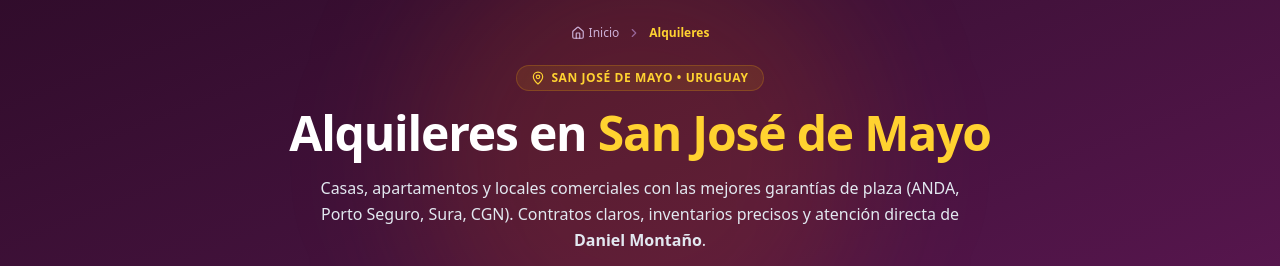
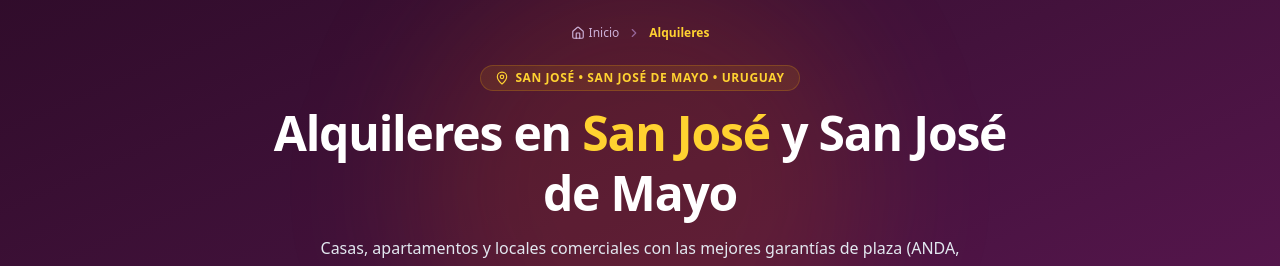
Before and after one commit to Martin-cedres/inmobiliaria-montano, a Next.js app: page /alquileres-san-jose-de-mayo in a window 1280 px wide. Shown: the part 160-426 px from the top of the page. Built offline with nearby package versions, Linux system fonts and the light colour scheme; no server answers; the database is empty.

Commit message:
feat(seo): implementar posicionamiento dual San Jose / San Jose de Mayo y redirecciones 301 para concentrar maxima autoridad en Google

```diff
--- a/next.config.ts
+++ b/next.config.ts
@@ -1,6 +1,35 @@
 import type { NextConfig } from "next";
 
 const nextConfig: NextConfig = {
+  async redirects() {
+    return [
+      {
+        source: '/alquileres-san-jose',
+        destination: '/alquileres-san-jose-de-mayo',
+        permanent: true,
+      },
+      {
+        source: '/casas-en-venta-san-jose',
+        destination: '/casas-en-venta-san-jose-de-mayo',
+        permanent: true,
+      },
+      {
+        source: '/tasaciones-san-jose',
+        destination: '/tasaciones-san-jose-de-mayo',
+        permanent: true,
+      },
+      {
+        source: '/inmobiliaria-san-jose-de-mayo',
+        destination: '/inmobiliaria-san-jose',
+        permanent: true,
+      },
+      {
+        source: '/propiedades-san-jose-de-mayo',
+        destination: '/propiedades-san-jose',
+        permanent: true,
+      },
+    ];
+  },
   async rewrites() {
     return [
       {
--- a/src/app/alquileres-san-jose-de-mayo/page.tsx
+++ b/src/app/alquileres-san-jose-de-mayo/page.tsx
@@ -31,13 +31,17 @@ const PAGE_URL = `${BASE_URL}/alquileres-san-jose-de-mayo`;
 export const revalidate = 86400; // 24 horas ISR
 
 export const metadata: Metadata = {
-  title: 'Alquileres en San José de Mayo | Casas y Apartamentos | Inmobiliaria Montaño',
+  title: 'Alquileres en San José y San José de Mayo | Casas y Apartamentos | Inmobiliaria Montaño',
   description:
-    'Alquiler de casas, apartamentos y locales comerciales en San José de Mayo, Uruguay. Garantías ANDA, Porto Seguro, Sura, CGN y Mapfre. Contratos seguros y atención directa con Daniel Montaño.',
+    'Alquiler de casas, apartamentos y locales comerciales en San José y San José de Mayo, Uruguay. Garantías ANDA, Porto Seguro, Sura, CGN y Mapfre. Contratos seguros y atención directa con Daniel Montaño al 092 776 715.',
   keywords: [
+    'alquileres san jose',
+    'alquileres en san jose',
+    'alquileres san jose uruguay',
+    'alquiler de casas san jose',
+    'apartamentos en alquiler san jose',
     'alquileres san jose de mayo',
     'alquiler de casas san jose uruguay',
-    'apartamentos en alquiler san jose',
     'alquileres anda san jose',
     'alquileres porto seguro san jose',
     'inmobiliaria montaño alquileres',
@@ -47,9 +51,9 @@ export const metadata: Metadata = {
     canonical: PAGE_URL,
   },
   openGraph: {
-    title: 'Alquileres en San José de Mayo — Inmobiliaria Montaño',
+    title: 'Alquileres en San José y San José de Mayo — Inmobiliaria Montaño',
     description:
-      'Casas, apartamentos y locales en alquiler en San José de Mayo. Opciones con garantías ANDA, Porto Seguro y CGN.',
+      'Casas, apartamentos y locales en alquiler en San José y San José de Mayo. Opciones con garantías ANDA, Porto Seguro y CGN.',
     url: PAGE_URL,
     siteName: 'Inmobiliaria Montaño',
     locale: 'es_UY',
@@ -59,20 +63,20 @@ export const metadata: Metadata = {
         url: `${BASE_URL}/og-logo.png`,
         width: 1200,
         height: 630,
-        alt: 'Alquileres en San José de Mayo — Inmobiliaria Montaño',
+        alt: 'Alquileres en San José y San José de Mayo — Inmobiliaria Montaño',
       },
     ],
   },
   twitter: {
     card: 'summary_large_image',
-    title: 'Alquileres en San José de Mayo — Inmobiliaria Montaño',
+    title: 'Alquileres en San José y San José de Mayo — Inmobiliaria Montaño',
     description:
-      'Casas, apartamentos y locales en alquiler en San José de Mayo con garantías seguras.',
+      'Casas, apartamentos y locales en alquiler en San José con garantías seguras.',
     images: [`${BASE_URL}/og-logo.png`],
   },
   other: {
     'geo.region': 'UY-SJ',
-    'geo.placename': 'San José de Mayo, San José, Uruguay',
+    'geo.placename': 'San José, San José de Mayo, Uruguay',
     'geo.position': '-34.3375;-56.7136',
     'ICBM': '-34.3375, -56.7136',
   },
@@ -143,11 +147,11 @@ export default async function AlquileresPage() {
             <div className="space-y-3 max-w-3xl mx-auto">
               <span className="inline-flex items-center space-x-1.5 bg-amber-400/10 text-amber-300 border border-amber-400/20 px-3.5 py-1 rounded-full text-xs font-extrabold uppercase tracking-wider">
                 <MapPin className="w-3.5 h-3.5" />
-                <span>San José de Mayo • Uruguay</span>
+                <span>San José • San José de Mayo • Uruguay</span>
               </span>
 
               <h1 className="text-3xl sm:text-4xl lg:text-5xl font-black text-white tracking-tight leading-tight">
-                Alquileres en <span className="text-amber-300">San José de Mayo</span>
+                Alquileres en <span className="text-amber-300">San José</span> y San José de Mayo
               </h1>
 
               <p className="text-slate-200 text-sm sm:text-base font-normal leading-relaxed max-w-2xl mx-auto">
--- a/src/app/casas-en-venta-san-jose-de-mayo/page.tsx
+++ b/src/app/casas-en-venta-san-jose-de-mayo/page.tsx
@@ -30,13 +30,15 @@ const PAGE_URL = `${BASE_URL}/casas-en-venta-san-jose-de-mayo`;
 export const revalidate = 86400; // 24 horas ISR
 
 export const metadata: Metadata = {
-  title: 'Casas en Venta en San José de Mayo | Inmobiliaria Montaño',
+  title: 'Casas en Venta en San José y San José de Mayo | Inmobiliaria Montaño',
   description:
-    'Catálogo exclusivo de casas en venta en San José de Mayo, Uruguay. Opciones céntricas, residenciales, con fondo, parrillero, garage y aptas para crédito bancario. Asesoramiento con Daniel Montaño.',
+    'Catálogo exclusivo de casas en venta en San José y San José de Mayo, Uruguay. Opciones residenciales y céntricas con títulos al día y aptitud para crédito bancario. Asesoramiento con Daniel Montaño al 092 776 715.',
   keywords: [
+    'casas en venta san jose',
+    'casas en venta en san jose',
+    'comprar casa en san jose uruguay',
+    'casas en venta san jose uruguay',
     'casas en venta san jose de mayo',
-    'comprar casa en san jose uruguay',
-    'casas en venta san jose',
     'casas aptas para banco san jose de mayo',
     'casas centro san jose',
     'casas arroyo mallada',
@@ -47,9 +49,9 @@ export const metadata: Metadata = {
     canonical: PAGE_URL,
   },
   openGraph: {
-    title: 'Casas en Venta en San José de Mayo — Inmobiliaria Montaño',
+    title: 'Casas en Venta en San José y San José de Mayo — Inmobiliaria Montaño',
     description:
-      'Encontrá tu casa en San José de Mayo con títulos verificados, opciones aptas para banco y atención directa de Daniel Montaño.',
+      'Encontrá tu casa en San José y San José de Mayo con títulos verificados, opciones aptas para banco y atención directa de Daniel Montaño.',
     url: PAGE_URL,
     siteName: 'Inmobiliaria Montaño',
     locale: 'es_UY',
@@ -59,20 +61,20 @@ export const metadata: Metadata = {
         url: `${BASE_URL}/og-logo.png`,
         width: 1200,
         height: 630,
-        alt: 'Casas en Venta en San José de Mayo — Inmobiliaria Montaño',
+        alt: 'Casas en Venta en San José y San José de Mayo — Inmobiliaria Montaño',
       },
     ],
   },
   twitter: {
     card: 'summary_large_image',
-    title: 'Casas en Venta en San José de Mayo — Inmobiliaria Montaño',
+    title: 'Casas en Venta en San José y San José de Mayo — Inmobiliaria Montaño',
     description:
-      'Encontrá tu casa en San José de Mayo con títulos verificados y atención directa de Daniel Montaño.',
+      'Encontrá tu casa en San José con títulos verificados y atención directa de Daniel Montaño.',
     images: [`${BASE_URL}/og-logo.png`],
   },
   other: {
     'geo.region': 'UY-SJ',
-    'geo.placename': 'San José de Mayo, San José, Uruguay',
+    'geo.placename': 'San José, San José de Mayo, Uruguay',
     'geo.position': '-34.3375;-56.7136',
     'ICBM': '-34.3375, -56.7136',
   },
@@ -143,11 +145,11 @@ export default async function CasasEnVentaPage() {
             <div className="space-y-3 max-w-3xl mx-auto">
               <span className="inline-flex items-center space-x-1.5 bg-amber-400/10 text-amber-300 border border-amber-400/20 px-3.5 py-1 rounded-full text-xs font-extrabold uppercase tracking-wider">
                 <MapPin className="w-3.5 h-3.5" />
-                <span>San José de Mayo • Uruguay</span>
+                <span>San José • San José de Mayo • Uruguay</span>
               </span>
 
               <h1 className="text-3xl sm:text-4xl lg:text-5xl font-black text-white tracking-tight leading-tight">
-                Casas en Venta en <span className="text-amber-300">San José de Mayo</span>
+                Casas en Venta en <span className="text-amber-300">San José</span> y San José de Mayo
               </h1>
 
               <p className="text-slate-200 text-sm sm:text-base font-normal leading-relaxed max-w-2xl mx-auto">
--- a/src/app/tasaciones-san-jose-de-mayo/page.tsx
+++ b/src/app/tasaciones-san-jose-de-mayo/page.tsx
@@ -27,14 +27,17 @@ const BASE_URL = process.env.NEXT_PUBLIC_SITE_URL || 'https://www.inmobiliariamo
 const PAGE_URL = `${BASE_URL}/tasaciones-san-jose-de-mayo`;
 
 export const metadata: Metadata = {
-  title: 'Tasaciones Inmobiliarias en San José de Mayo | Daniel Montaño',
+  title: 'Tasaciones Inmobiliarias en San José y San José de Mayo | Daniel Montaño',
   description:
-    'Tasación profesional, objetiva y real de casas, apartamentos, solares y chacras en San José de Mayo. Conocé el verdadero valor de mercado de tu propiedad con Daniel Montaño.',
+    'Tasación profesional, objetiva y real de propiedades en San José y San José de Mayo, Uruguay. Casas, apartamentos, solares y chacras. Conocé el verdadero valor de mercado con Daniel Montaño al 092 776 715.',
   keywords: [
-    'tasaciones inmobiliarias san jose de mayo',
+    'tasaciones inmobiliarias san jose',
+    'tasaciones san jose',
+    'tasador inmobiliario san jose',
+    'tasador profesional san jose',
     'tasar casa en san jose uruguay',
     'cuanto vale mi propiedad en san jose',
-    'tasador inmobiliario san jose',
+    'tasaciones inmobiliarias san jose de mayo',
     'tasacion de terrenos y campos san jose',
     'inmobiliaria montaño tasaciones',
     'daniel montaño tasador',
@@ -43,7 +46,7 @@ export const metadata: Metadata = {
     canonical: PAGE_URL,
   },
   openGraph: {
-    title: 'Tasaciones Inmobiliarias en San José de Mayo — Inmobiliaria Montaño',
+    title: 'Tasaciones Inmobiliarias en San José y San José de Mayo — Inmobiliaria Montaño',
     description:
       'Conocé el verdadero valor de mercado de tu inmueble en San José. Tasaciones objetivas y honestas con Daniel Montaño.',
     url: PAGE_URL,
@@ -55,20 +58,20 @@ export const metadata: Metadata = {
         url: `${BASE_URL}/og-logo.png`,
         width: 1200,
         height: 630,
-        alt: 'Tasaciones Inmobiliarias en San José de Mayo — Inmobiliaria Montaño',
+        alt: 'Tasaciones Inmobiliarias en San José — Inmobiliaria Montaño',
       },
     ],
   },
   twitter: {
     card: 'summary_large_image',
-    title: 'Tasaciones Inmobiliarias en San José de Mayo — Inmobiliaria Montaño',
+    title: 'Tasaciones Inmobiliarias en San José y San José de Mayo — Inmobiliaria Montaño',
     description:
-      'Conocé el verdadero valor de mercado de tu inmueble en San José de Mayo.',
+      'Conocé el verdadero valor de mercado de tu inmueble en San José.',
     images: [`${BASE_URL}/og-logo.png`],
   },
   other: {
     'geo.region': 'UY-SJ',
-    'geo.placename': 'San José de Mayo, San José, Uruguay',
+    'geo.placename': 'San José, San José de Mayo, Uruguay',
     'geo.position': '-34.3375;-56.7136',
     'ICBM': '-34.3375, -56.7136',
   },
@@ -132,11 +135,11 @@ export default function TasacionesPage() {
             <div className="space-y-3 max-w-3xl mx-auto">
               <span className="inline-flex items-center space-x-1.5 bg-amber-400/10 text-amber-300 border border-amber-400/20 px-3.5 py-1 rounded-full text-xs font-extrabold uppercase tracking-wider">
                 <MapPin className="w-3.5 h-3.5" />
-                <span>San José de Mayo • Asesoramiento Oficial</span>
+                <span>San José • San José de Mayo • Asesoramiento Notarial</span>
               </span>
 
               <h1 className="text-3xl sm:text-4xl lg:text-5xl font-black text-white tracking-tight leading-tight">
-                Tasaciones Inmobiliarias en <span className="text-amber-300">San José</span>
+                Tasaciones Inmobiliarias en <span className="text-amber-300">San José</span> y San José de Mayo
               </h1>
 
               <p className="text-slate-200 text-sm sm:text-base font-normal leading-relaxed max-w-2xl mx-auto">
```
